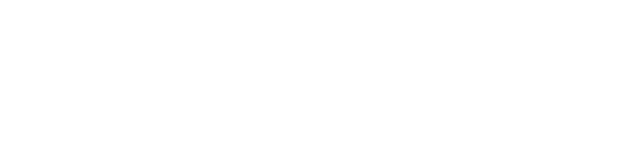
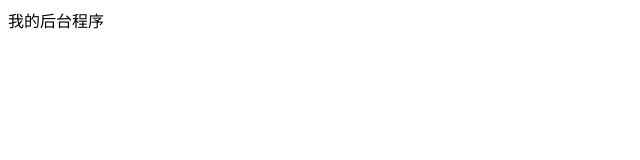
Before and after one commit to zhaozhen123/letao, a website: page public/back/index.html in a window 1280 px wide. Shown: the whole page, without its empty margins (0-640 px from the left). Drawn offline with Linux system fonts and the light colour scheme.

Commit message:
项目back目录初始化

```diff
--- a/public/back/index.html
+++ b/public/back/index.html
@@ -5,5 +5,6 @@
 		<title></title>
 	</head>
 	<body>
+	<div>我的后台程序</div>
 	</body>
 </html>
```
